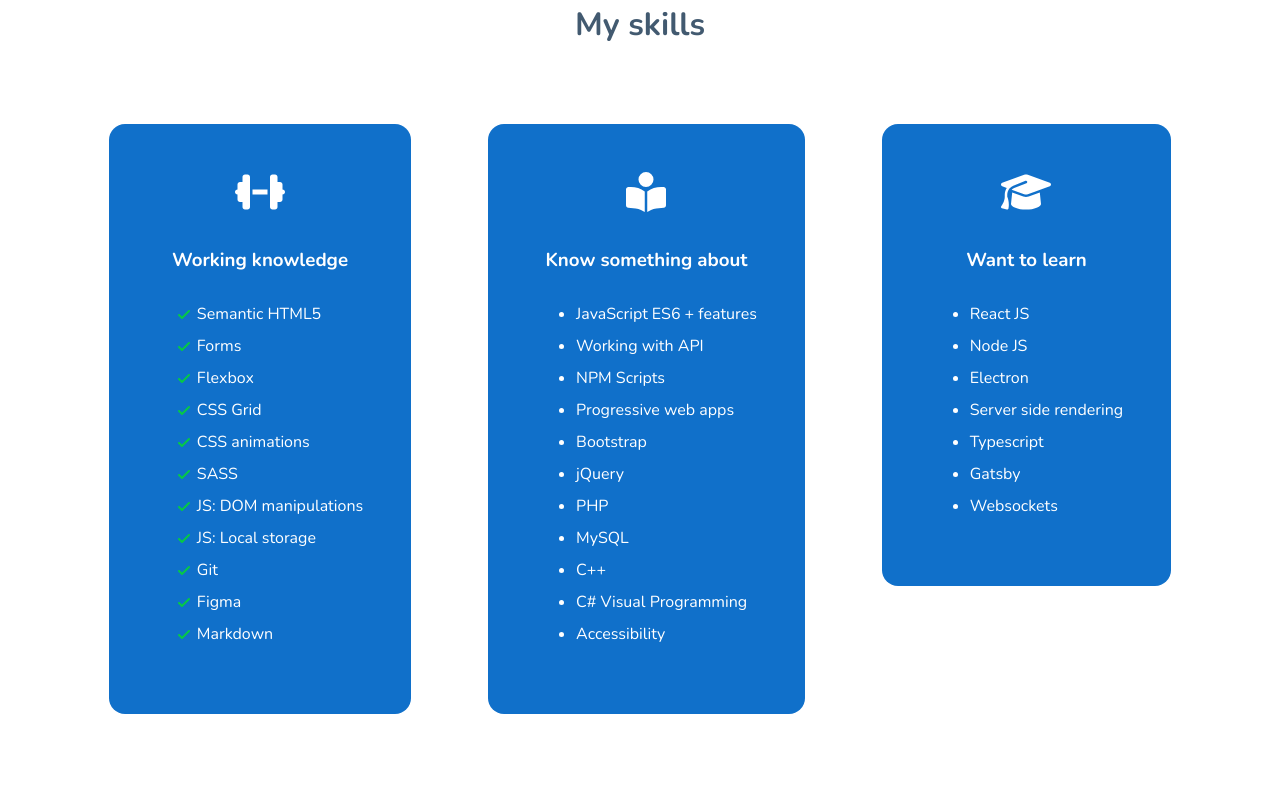
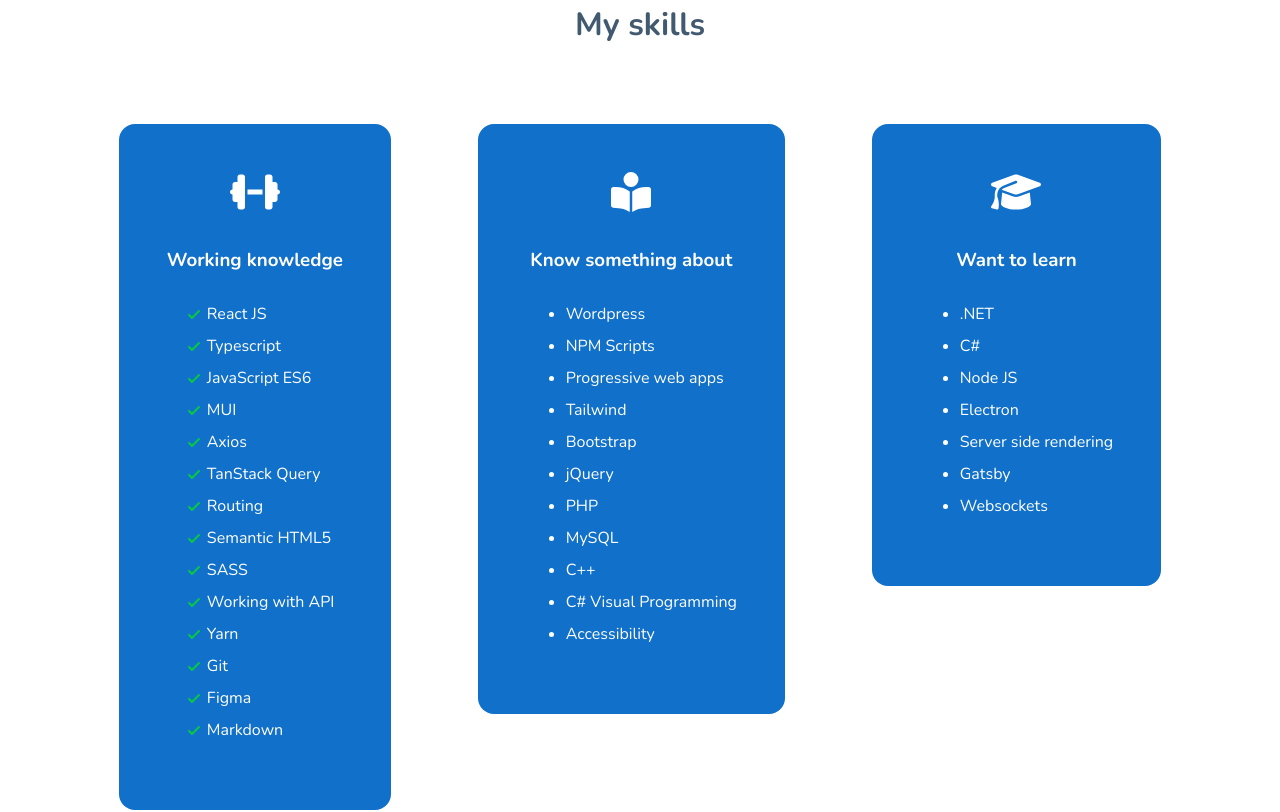
Before and after one commit to MarcinSQL/marcinsql.github.io, a website: page index.html in a window 1280 px wide. Shown: the part 703-1515 px from the top of the page. Drawn offline with nearby package versions, Linux system fonts and the light colour scheme; no server answers.

Commit message:
Refactored skills section

```diff
--- a/index.html
+++ b/index.html
@@ -64,127 +64,70 @@
       <section class="skills" id="skills">
         <h2 class="skills__heading">My skills</h2>
         <div class="skills__container">
-          <div class="skills__container__working-knowledge">
+          <div class="working-knowledge">
             <img
-              class="skills__container__working-knowledge__img"
+              class="working-knowledge__img"
               src="img/dumbbell.svg"
               alt="Dumbbell."
             />
-            <h3 class="skills__container__working-knowledge__heading">
-              Working knowledge
-            </h3>
-            <ul class="skills__container__working-knowledge__list">
-              <li class="skills__container__working-knowledge__list__item">
-                Semantic HTML5
-              </li>
-              <li class="skills__container__working-knowledge__list__item">
-                Forms
-              </li>
-              <li class="skills__container__working-knowledge__list__item">
-                Flexbox
-              </li>
-              <li class="skills__container__working-knowledge__list__item">
-                CSS Grid
-              </li>
-              <li class="skills__container__working-knowledge__list__item">
-                CSS animations
-              </li>
-              <li class="skills__container__working-knowledge__list__item">
-                SASS
-              </li>
-              <li class="skills__container__working-knowledge__list__item">
-                JS: DOM manipulations
-              </li>
-              <li class="skills__container__working-knowledge__list__item">
-                JS: Local storage
-              </li>
-              <li class="skills__container__working-knowledge__list__item">
-                Git
-              </li>
-              <li class="skills__container__working-knowledge__list__item">
-                Figma
-              </li>
-              <li class="skills__container__working-knowledge__list__item">
-                Markdown
-              </li>
+            <h3 class="working-knowledge__heading">Working knowledge</h3>
+            <ul class="working-knowledge__list">
+              <li class="working-knowledge__list__item">React JS</li>
+              <li class="working-knowledge__list__item">Typescript</li>
+              <li class="working-knowledge__list__item">JavaScript ES6</li>
+              <li class="working-knowledge__list__item">MUI</li>
+              <li class="working-knowledge__list__item">Axios</li>
+              <li class="working-knowledge__list__item">TanStack Query</li>
+              <li class="working-knowledge__list__item">Routing</li>
+              <li class="working-knowledge__list__item">Semantic HTML5</li>
+              <li class="working-knowledge__list__item">SASS</li>
+              <li class="working-knowledge__list__item">Working with API</li>
+              <li class="working-knowledge__list__item">Yarn</li>
+              <li class="working-knowledge__list__item">Git</li>
+              <li class="working-knowledge__list__item">Figma</li>
+              <li class="working-knowledge__list__item">Markdown</li>
             </ul>
           </div>
-          <div class="skills__container__know-something-about">
+          <div class="know-something-about">
             <img
-              class="skills__container__know-something-about__img"
+              class="know-something-about__img"
               src="img/book-open-reader.svg"
               alt="Book open reader."
             />
-            <h3 class="skills__container__know-something-about__heading">
-              Know something about
-            </h3>
-            <ul class="skills__container__know-something-about__list">
-              <li class="skills__container__know-something-about__list__item">
-                JavaScript ES6 + features
-              </li>
-              <li class="skills__container__know-something-about__list__item">
-                Working with API
-              </li>
-              <li class="skills__container__know-something-about__list__item">
-                NPM Scripts
-              </li>
-              <li class="skills__container__know-something-about__list__item">
+            <h3 class="know-something-about__heading">Know something about</h3>
+            <ul class="know-something-about__list">
+              <li class="know-something-about__list__item">Wordpress</li>
+              <li class="know-something-about__list__item">NPM Scripts</li>
+              <li class="know-something-about__list__item">
                 Progressive web apps
               </li>
-              <li class="skills__container__know-something-about__list__item">
-                Bootstrap
-              </li>
-              <li class="skills__container__know-something-about__list__item">
-                jQuery
-              </li>
-              <li class="skills__container__know-something-about__list__item">
-                PHP
-              </li>
-              <li class="skills__container__know-something-about__list__item">
-                MySQL
-              </li>
-              <li class="skills__container__know-something-about__list__item">
-                C++
-              </li>
-              <li class="skills__container__know-something-about__list__item">
+              <li class="know-something-about__list__item">Tailwind</li>
+              <li class="know-something-about__list__item">Bootstrap</li>
+              <li class="know-something-about__list__item">jQuery</li>
+              <li class="know-something-about__list__item">PHP</li>
+              <li class="know-something-about__list__item">MySQL</li>
+              <li class="know-something-about__list__item">C++</li>
+              <li class="know-something-about__list__item">
                 C# Visual Programming
               </li>
-              <li class="skills__container__know-something-about__list__item">
-                Accessibility
-              </li>
+              <li class="know-something-about__list__item">Accessibility</li>
             </ul>
           </div>
-          <div class="skills__container__want-to-learn">
+          <div class="want-to-learn">
             <img
-              class="skills__container__want-to-learn__img"
+              class="want-to-learn__img"
               src="img/graduation-cap.svg"
               alt="Graduation cap."
             />
-            <h3 class="skills__container__want-to-learn__heading">
-              Want to learn
-            </h3>
-            <ul class="skills__container__want-to-learn__list">
-              <li class="skills__container__want-to-learn__list__item">
-                React JS
-              </li>
-              <li class="skills__container__want-to-learn__list__item">
-                Node JS
-              </li>
-              <li class="skills__container__want-to-learn__list__item">
-                Electron
-              </li>
-              <li class="skills__container__want-to-learn__list__item">
-                Server side rendering
-              </li>
-              <li class="skills__container__want-to-learn__list__item">
-                Typescript
-              </li>
-              <li class="skills__container__want-to-learn__list__item">
-                Gatsby
-              </li>
-              <li class="skills__container__want-to-learn__list__item">
-                Websockets
-              </li>
+            <h3 class="want-to-learn__heading">Want to learn</h3>
+            <ul class="want-to-learn__list">
+              <li class="want-to-learn__list__item">.NET</li>
+              <li class="want-to-learn__list__item">C#</li>
+              <li class="want-to-learn__list__item">Node JS</li>
+              <li class="want-to-learn__list__item">Electron</li>
+              <li class="want-to-learn__list__item">Server side rendering</li>
+              <li class="want-to-learn__list__item">Gatsby</li>
+              <li class="want-to-learn__list__item">Websockets</li>
             </ul>
           </div>
         </div>
--- a/scss/modules/_skills.scss
+++ b/scss/modules/_skills.scss
@@ -15,13 +15,14 @@
       color: $white;
       backdrop-filter: blur(5px);
       border-radius: 16px;
-      transition: all .3s ease-in-out;
-      &:hover{
+      transition: all 0.3s ease-in-out;
+      &:hover {
         transform: scale(1.1);
       }
     }
+  }
 
-    &__working-knowledge {
+  .working-knowledge {
     &__img {
       width: 50px;
     }
@@ -31,7 +32,7 @@
       list-style-image: url("../../img/small-tick-checked.svg");
     }
   }
-    &__know-something-about {
+  .know-something-about {
     &__img {
       width: 40px;
     }
@@ -41,7 +42,7 @@
       list-style-image: url("../../img/small-tick.svg");
     }
   }
-    &__want-to-learn {
+  .want-to-learn {
     &__img {
       width: 50px;
     }
@@ -52,10 +53,9 @@
     }
   }
 }
-}
 
 @media screen and (max-width: 1024px) {
-  .skills{
+  .skills {
     &__container {
       display: block;
       width: 80%;
@@ -69,7 +69,7 @@
 }
 
 @media screen and (max-width: 768px) {
-  .skills{
+  .skills {
     &__container {
       width: 100%;
     }
```
Also changed, not shown: css/style.css, 1 other file. Lines whose indentation alone changed are shown as unchanged.
